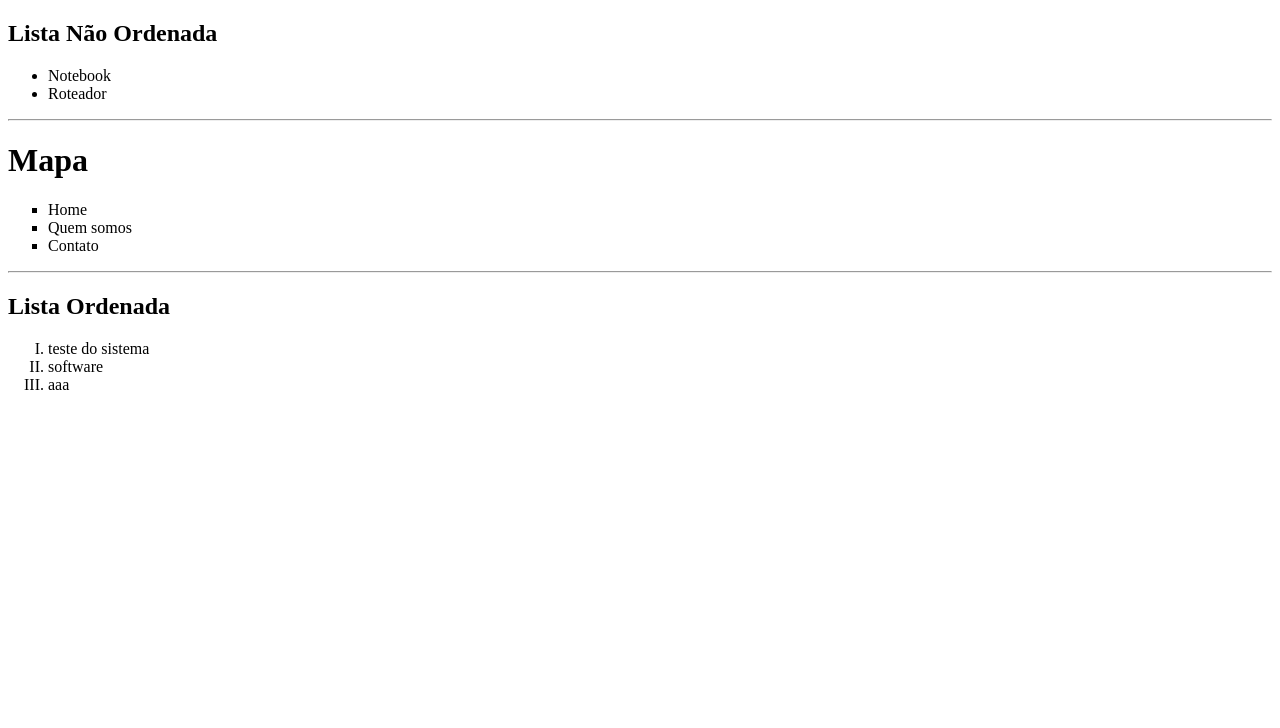
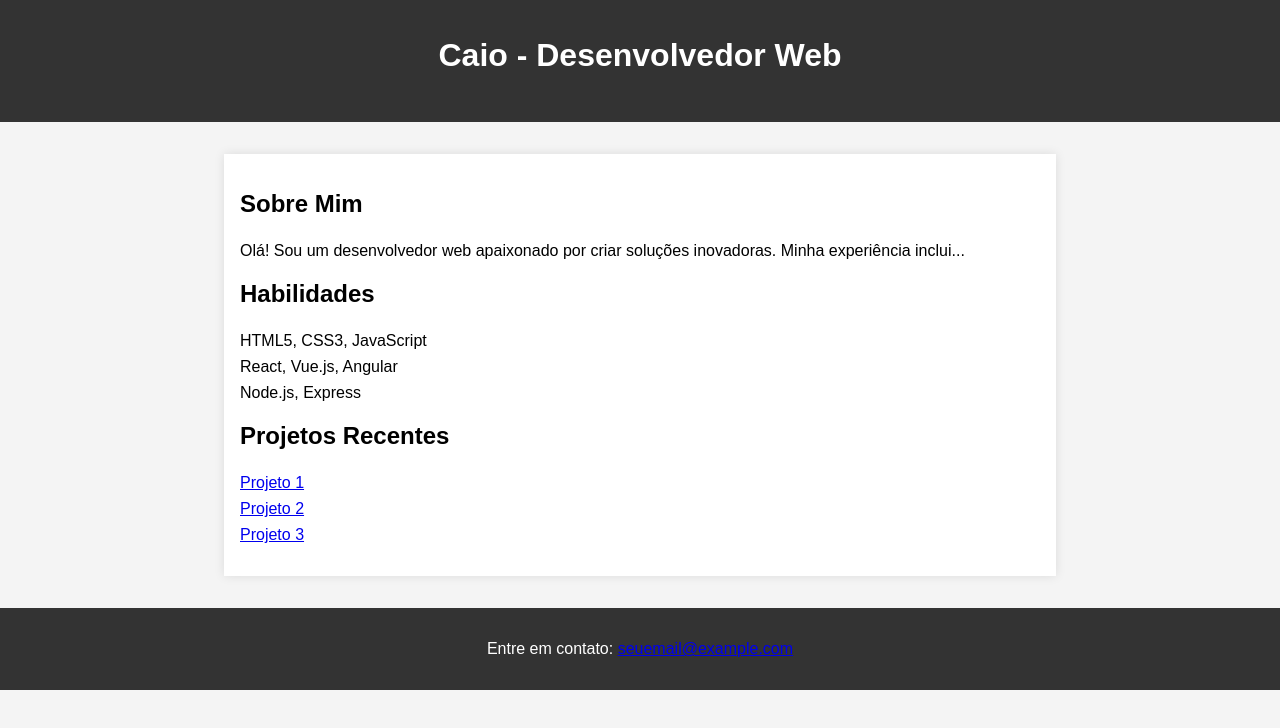
Before and after one commit to Caio1002/Course_Front-End, a plain HTML site: page projeto1/index.html in a window 1280 px wide. Drawn offline with Linux system fonts and the light colour scheme.

Commit message:
escopo portfólio

```diff
--- a/projeto1/index.html
+++ b/projeto1/index.html
@@ -1,35 +1,83 @@
 <!DOCTYPE html>
+<html lang="pt-br">
+<head>
+  <meta charset="UTF-8">
+  <meta name="viewport" content="width=device-width, initial-scale=1.0">
+  <title>Caio - Desenvolvedor Web</title>
+  <style>
+    body {
+      font-family: Arial, sans-serif;
+      margin: 0;
+      padding: 0;
+      background-color: #f4f4f4;
+    }
 
-<html>
+    header {
+      background-color: #333;
+      color: #fff;
+      text-align: center;
+      padding: 1em;
+    }
 
-<head>
-    <title>Caio DEV Teste</title>
-    <meta charset="utf-8">
+    section {
+      max-width: 800px;
+      margin: 2em auto;
+      padding: 1em;
+      background-color: #fff;
+      box-shadow: 0 0 10px rgba(0, 0, 0, 0.1);
+    }
+
+    h1, h2, p {
+      margin-bottom: 1em;
+    }
+
+    ul {
+      list-style: none;
+      padding: 0;
+    }
+
+    li {
+      margin-bottom: 0.5em;
+    }
+
+    footer {
+      text-align: center;
+      padding: 1em;
+      background-color: #333;
+      color: #fff;
+    }
+  </style>
 </head>
-
 <body>
 
-    <h2>Lista Não Ordenada</h2>
+  <header>
+    <h1>Caio - Desenvolvedor Web</h1>
+  </header>
+
+  <section>
+    <h2>Sobre Mim</h2>
+    <p>Olá! Sou um desenvolvedor web apaixonado por criar soluções inovadoras. Minha experiência inclui...</p>
+
+    <h2>Habilidades</h2>
     <ul>
-        <li>Notebook</li>
-        <li>Roteador</li>
+      <li>HTML5, CSS3, JavaScript</li>
+      <li>React, Vue.js, Angular</li>
+      <li>Node.js, Express</li>
+      <!-- Adicione mais habilidades conforme necessário -->
     </ul>
-    <hr>
-    <!--Abobrinha-->
-    <h1>Mapa</h1>
-    <ul type="square">
-        <li>Home</li>
-        <li>Quem somos</li>
-        <li>Contato</li>
+
+    <h2>Projetos Recentes</h2>
+    <ul>
+      <li><a href="#">Projeto 1</a></li>
+      <li><a href="#">Projeto 2</a></li>
+      <li><a href="#">Projeto 3</a></li>
+      <!-- Adicione mais projetos conforme necessário -->
     </ul>
-    <hr>
-    <h2>Lista Ordenada</h2>
-    <ol type="I">
-        <li>teste do sistema</li>
-        <li>software</li>
-        <li>aaa</li>
-    </ol>
+  </section>
+
+  <footer>
+    <p>Entre em contato: <a href="mailto:seuemail@example.com">seuemail@example.com</a></p>
+  </footer>
 
 </body>
-
 </html>
```
